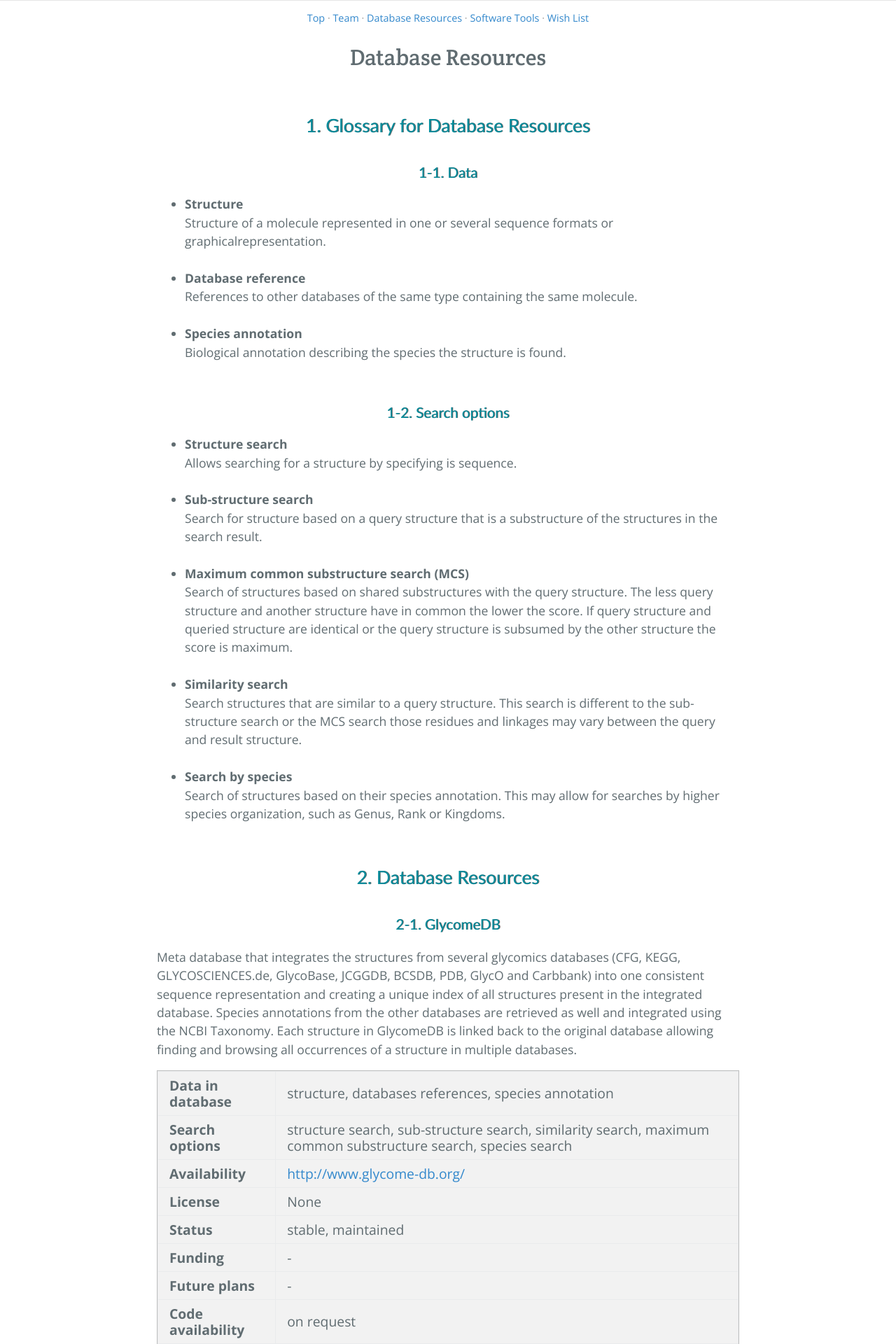
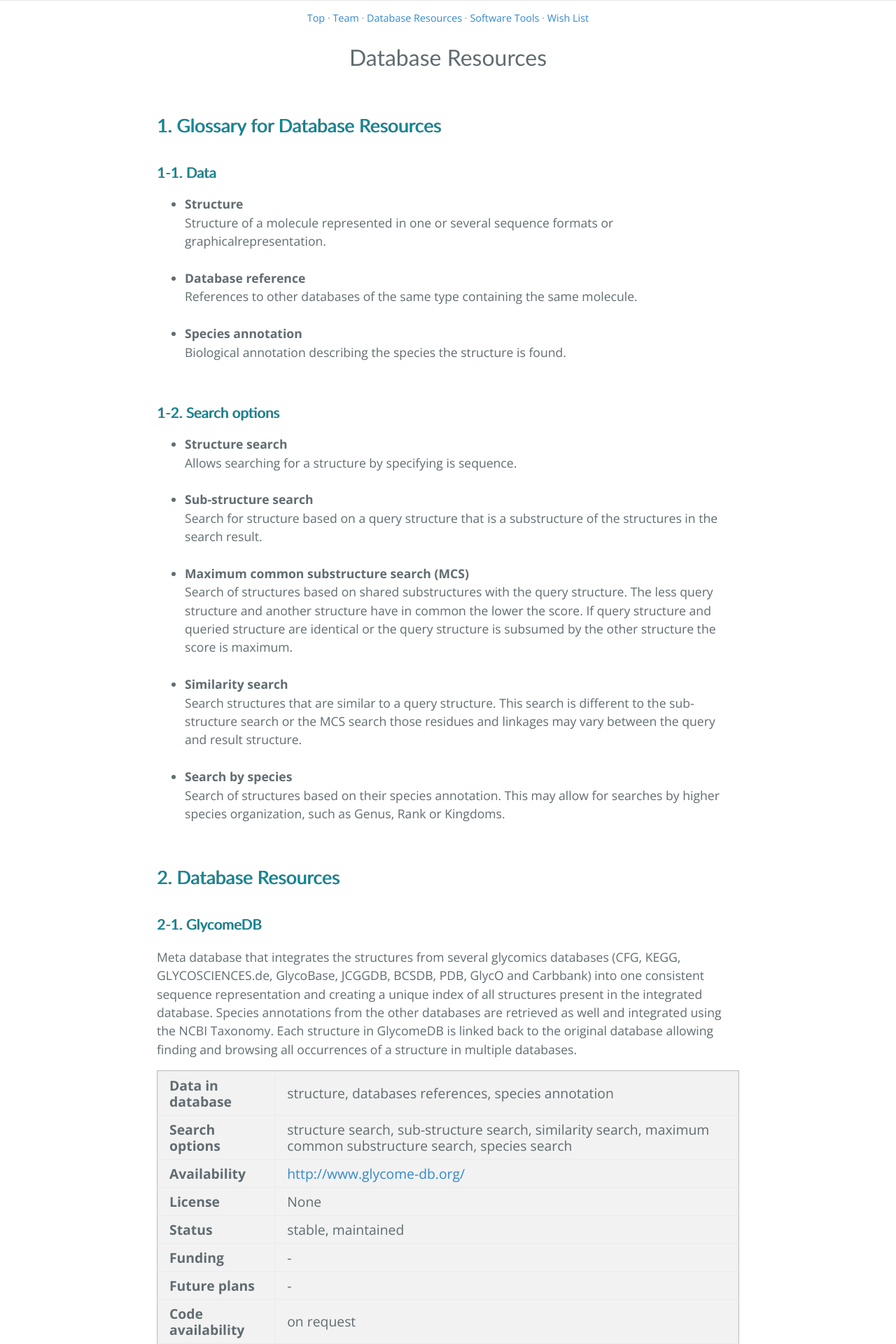
Before and after one commit to glycoinfo/glic-old, a Jekyll site: the page built from database/index.md, in a window 1280 px wide. Shown: the top 1920 px of the page at 70% size. Built offline with Jekyll 4.4.1, drawn with Linux system fonts in a browser that asks for light colours; nearby versions of some CDN libraries; Markdown is read by kramdown in place of the engine named in the settings.

Commit message:
Update style.css

```diff
--- a/css/style.css
+++ b/css/style.css
@@ -307,13 +307,17 @@
   a:active {color: #555;}
 
   h1,h2,h3 {
-    font-family:'Crete Round', serif;
+    font-family:Gill Sans,Gill Sans MT,Calibri,sans-serif;
     text-align:center;
     font-weight:normal;
   }
 
   h1 {
     font-size: 2em;
+  }
+
+  h2,h3{
+    text-align:left;
   }
 
   h1 a,
```
